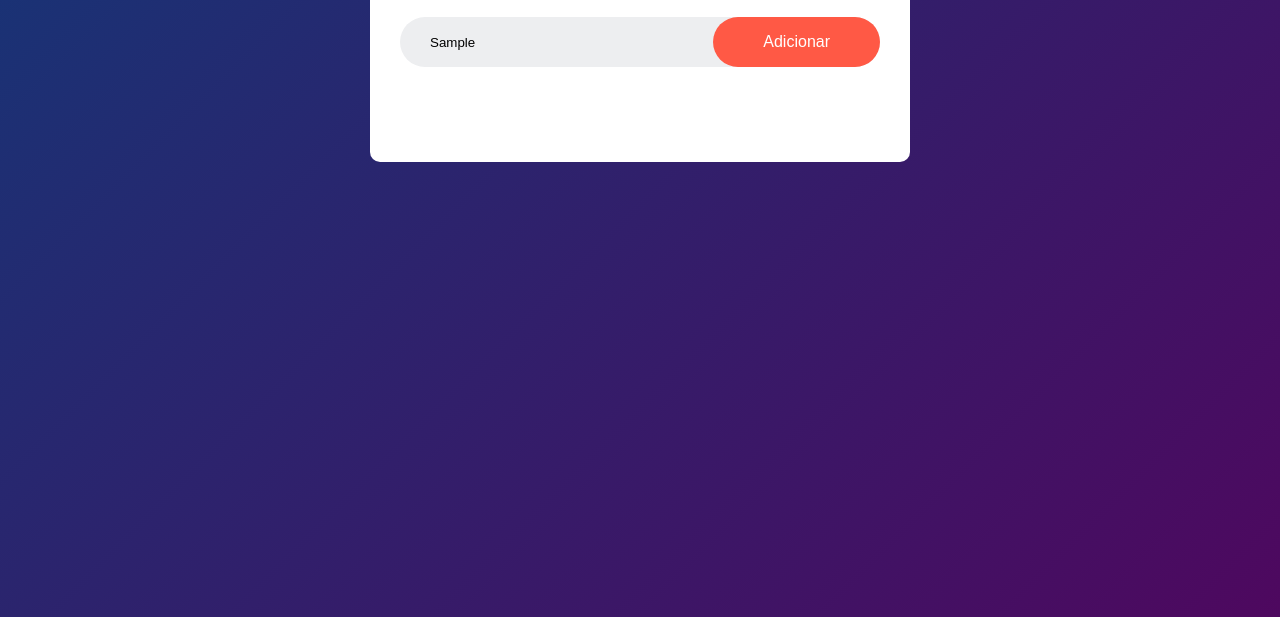
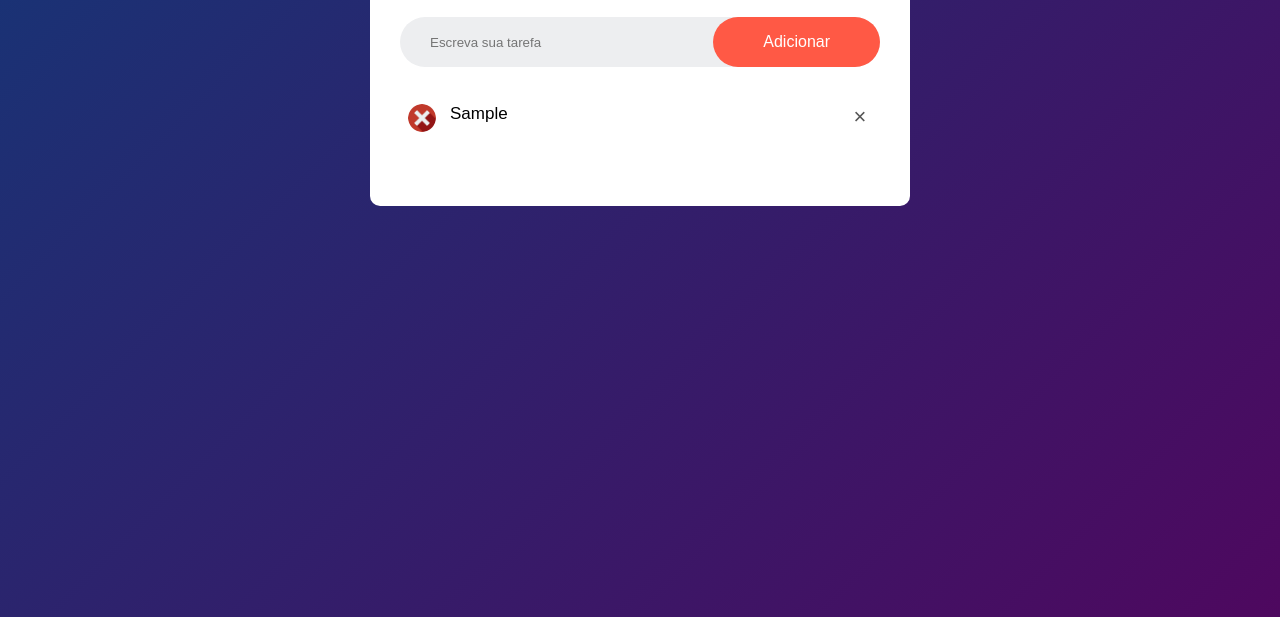
Before and after one commit to tpessoaaraujo/todo_list, a plain HTML site: page index.html in a window 1280 px wide. Both pictures are taken after typing "Sample" into the empty fields and a click on the button "Adicionar". Shown: the part 183-800 px from the top of the page. Drawn offline with Linux system fonts and the light colour scheme.

Commit message:
Project completion commit

```diff
--- a/index.html
+++ b/index.html
@@ -13,7 +13,7 @@
             <h2>To-Do List <img src="images/icon.png" alt="To-Do App Icon"></h2>
             <div class="row">
                 <input type="text" id="input-box" placeholder="Escreva sua tarefa">
-                <button onclick="AddTask">Adicionar</button>
+                <button onclick="addTask()">Adicionar</button>
             </div>
             <ul id="list-container">
                 <!-- <li>Atividade 01</li> -->
--- a/script.js
+++ b/script.js
@@ -1,2 +1,42 @@
 const inputBox = document.getElementById("input-box");
 const listContainer = document.getElementById("list-container");
+
+function addTask(){
+    if (inputBox.value === '') {
+        alert("Você precisa escrever alguma coisa!");
+    }
+    else {
+        let li = document.createElement("li");
+        li.innerHTML = inputBox.value;
+        listContainer.appendChild(li);
+        let span = document.createElement("span");
+        span.innerHTML = "\u00d7";
+        li.appendChild(span);
+    }
+    inputBox.value = '';
+    saveData();
+}
+
+listContainer.addEventListener("click", function(e) {
+    if (e.target.tagName === "LI") {
+        e.target.classList.toggle("checked");
+        saveData();
+    }
+    else if (e.target.tagName === "SPAN"){
+        e.target.parentNode.remove();
+        saveData();
+    }
+}, false);
+
+function saveData(){
+    localStorage.setItem("data", listContainer.innerHTML);
+}
+
+function showTask(){
+    let data = localStorage.getItem("data");
+    if (data) {
+        listContainer.innerHTML = data;
+    }
+}
+
+showTask();
--- a/style.css
+++ b/style.css
@@ -93,3 +93,20 @@ ul li.checked {
 ul li.checked::before {
     background-image: url(images/checked.png);
 }
+
+ul li span {
+    position: absolute;
+    right: 0;
+    top: 5px;
+    width: 40px;
+    height: 40px;
+    font-size: 22px;
+    color: #555;
+    line-height: 40px;
+    text-align: center;
+    border-radius: 50%;
+}
+
+ul li span:hover {
+    background: #edeef0;
+}
```
